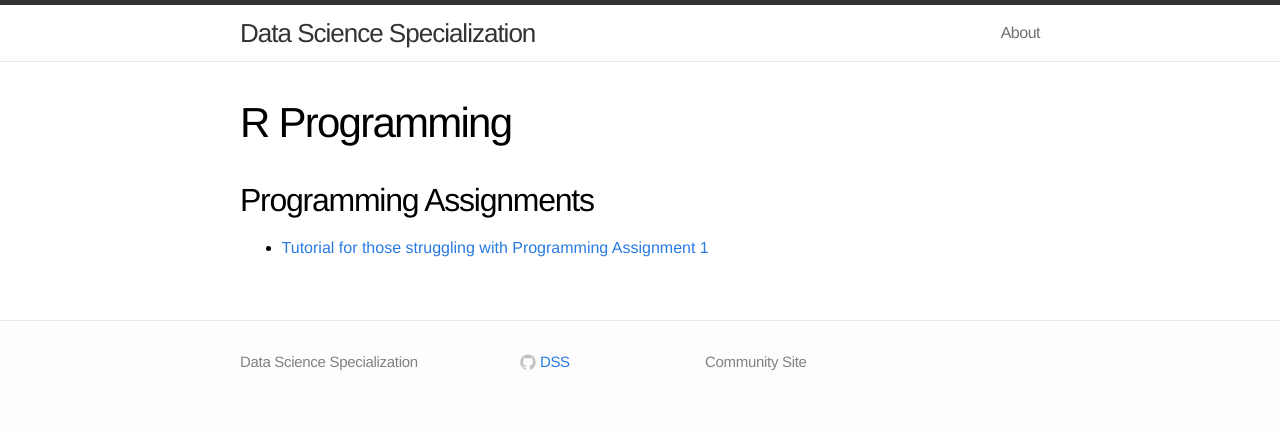
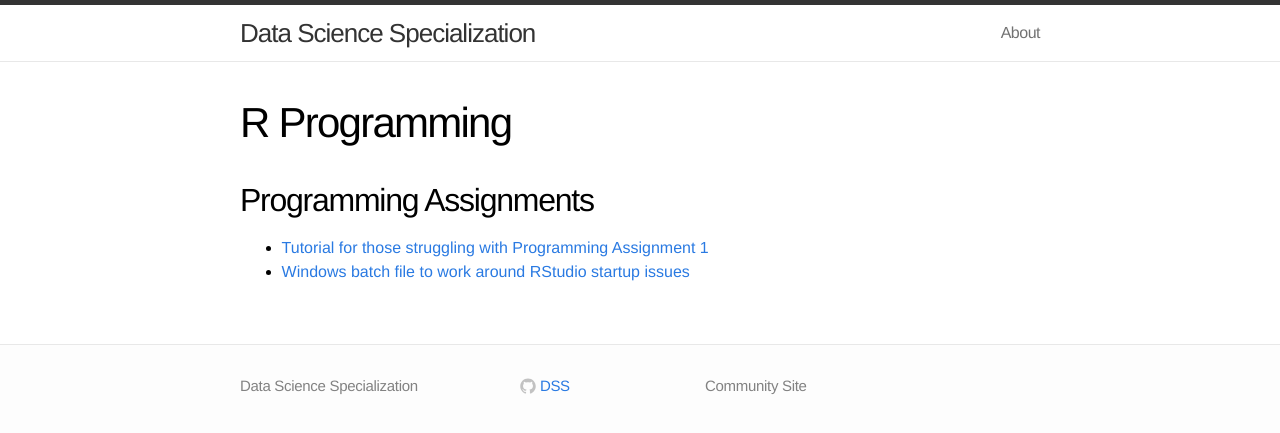
Before and after one commit to DataScienceSpecialization/DataScienceSpecialization.github.io, a Jekyll site: the page built from rprog.md, in a window 1280 px wide. Shown: the top 433 px of the page. Built offline with Jekyll 4.4.1, drawn with Linux system fonts in a browser that asks for light colours.

Commit message:
Update rprog.md

```diff
--- a/rprog.md
+++ b/rprog.md
@@ -7,3 +7,4 @@ permalink: /rprog/
 ## Programming Assignments
 
 - [Tutorial for those struggling with Programming Assignment 1](https://github.com/derekfranks/practice_assignment)
+- [Windows batch file to work around RStudio startup issues](https://github.com/stepds/contrib-DataScienceSpecialization/blob/master/README.md)
```
